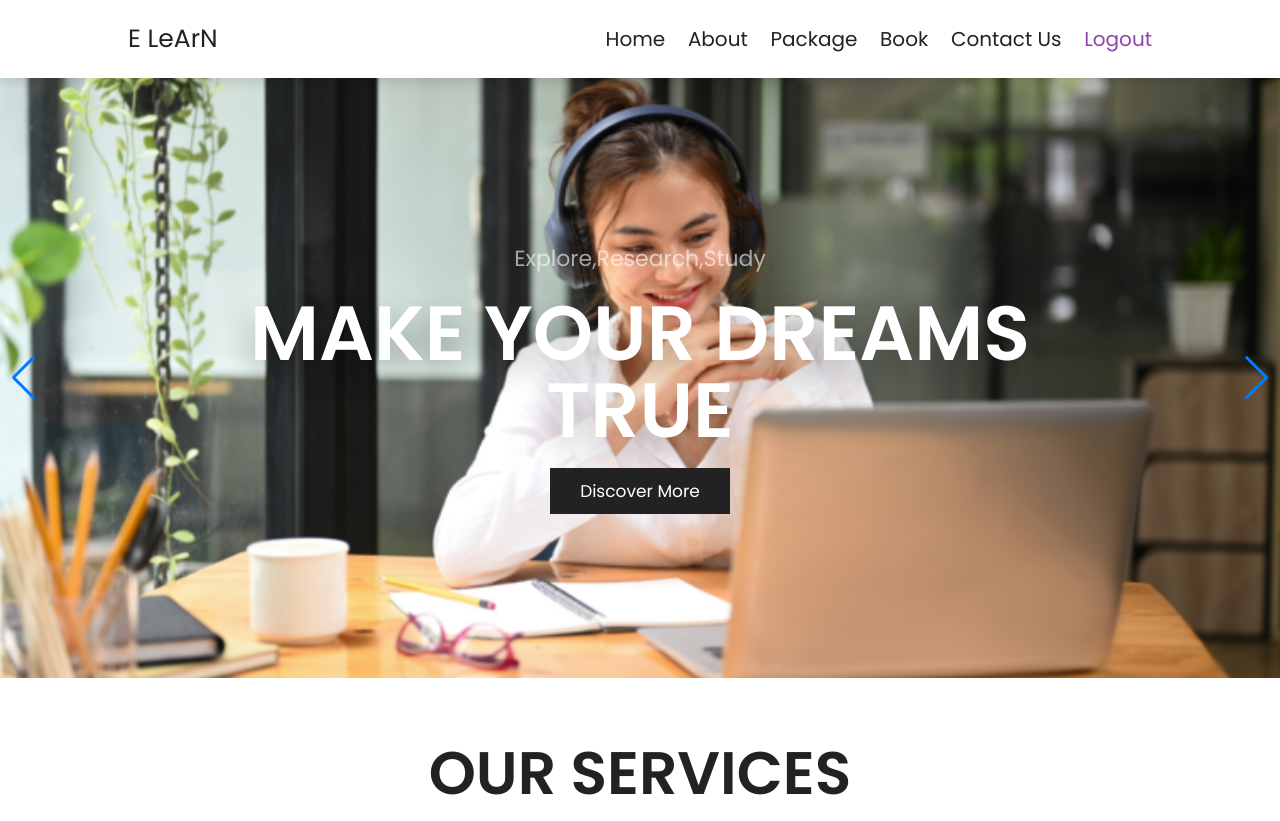
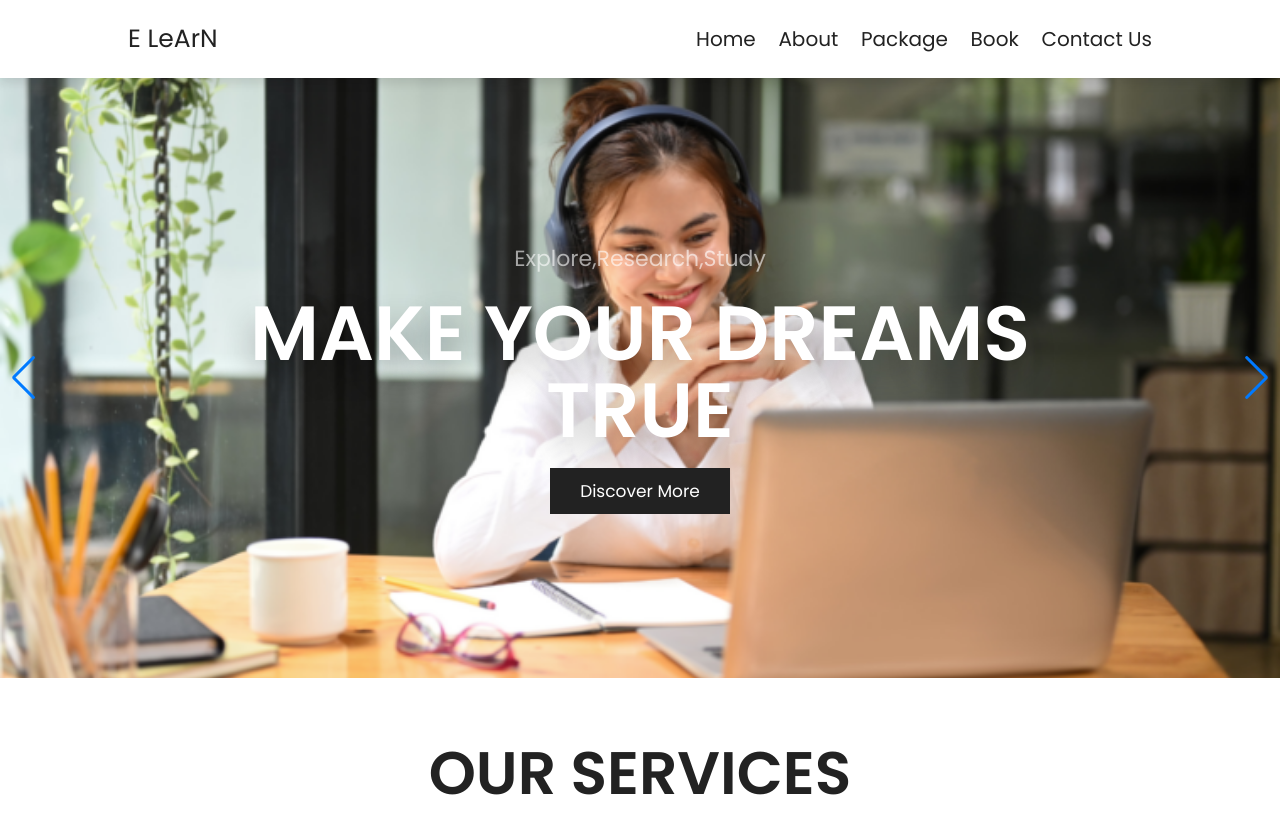
Before and after one commit to Meetpatel1823/BookCourse, a plain HTML site: page index.html in a window 1280 px wide. Shown: the top 821 px of the page. Drawn offline with nearby package versions, Linux system fonts and the light colour scheme.

Commit message:
Update index.html

```diff
--- a/index.html
+++ b/index.html
@@ -31,9 +31,6 @@
 <a href="book.html">book</a>
 <a href="contact.html">Contact us</a>
 
-<!-- <a href="book.php">Sign up</a>
-<a href="book.php">login</a> -->
-<a href="#"  style="color:var(--main-color);">logout</a>
 </nav>
 <div id="menu-btn" class="fas fa-bars"></div>
 
```
